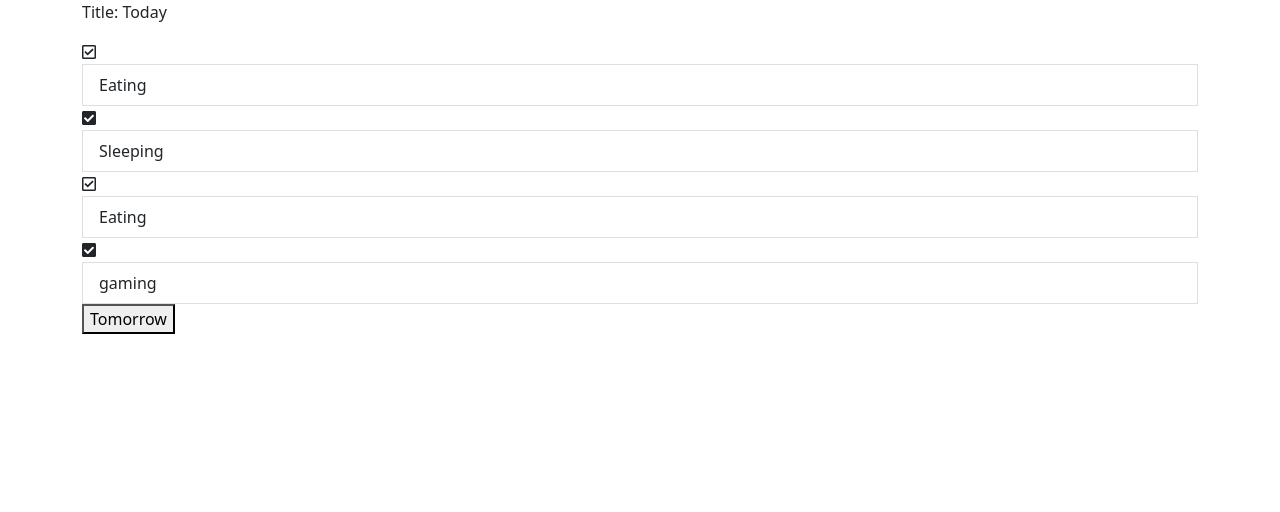
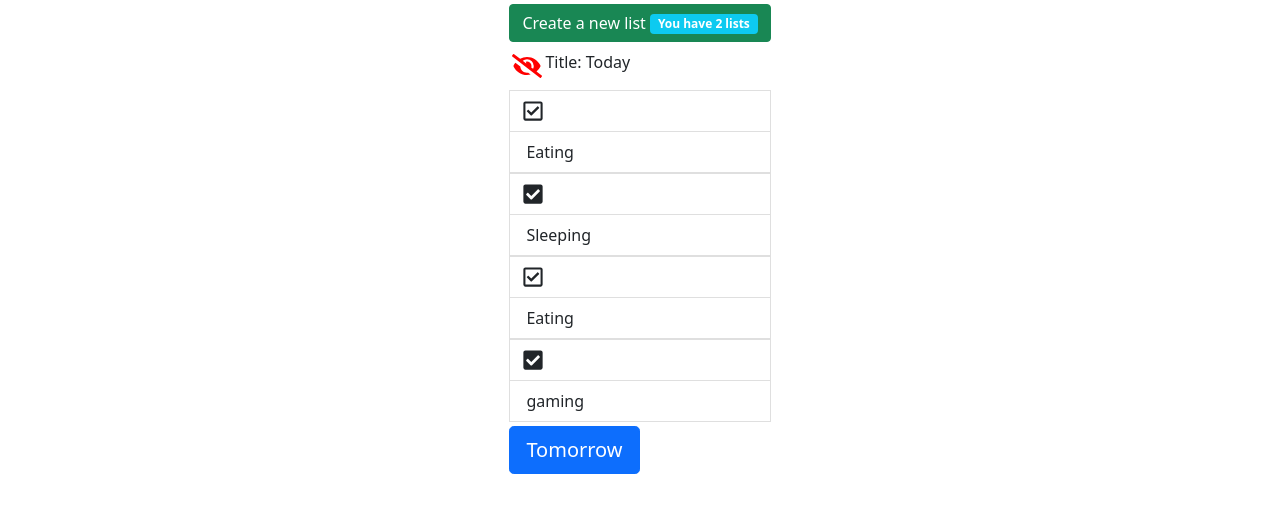
Before and after one commit to iRedFox/TodoList-App, a React (Create React App) app: page / in a window 1280 px wide. Both pictures are taken after a click on the button "Today". Shown: the top 512 px of the page. Built offline with nearby package versions, Linux system fonts and the light colour scheme.

Commit message:
Added the ability to hide a list, create button without functionality and some formatting and refactoring

```diff
--- a/src/App.js
+++ b/src/App.js
@@ -6,7 +6,7 @@ import './App.css';
 class App extends Component {
   render() {
     return <div className="d-flex gap-5 justify-content-center">
-      <main className="container">
+      <main >
         < Listless/>
       </main>
     </div>
--- a/src/components/common/complete.jsx
+++ b/src/components/common/complete.jsx
@@ -2,6 +2,13 @@ import React from "react";
 import { FontAwesomeIcon } from "@fortawesome/react-fontawesome";
 const Complete = ({ completed, onClick }) => {
   const type = completed ? "fas" : "far";
-  return <FontAwesomeIcon onClick={onClick} icon={[type, "check-square"]} />;
+  return (
+    <FontAwesomeIcon
+      onClick={onClick}
+      icon={[type, "check-square"]}
+      transform="grow-6"
+      className="fa-beat"
+    />
+  );
 };
 export default Complete;
--- a/src/components/listless.jsx
+++ b/src/components/listless.jsx
@@ -1,5 +1,6 @@
 import React, { Component } from "react";
 import ItemList from "./itemlist";
+import { FontAwesomeIcon } from "@fortawesome/react-fontawesome";
 
 // this class will store lists of itemlist
 class Listless extends Component {
@@ -8,6 +9,15 @@ class Listless extends Component {
       { id: 0, title: "Today", show: false },
       { id: 1, title: "Tomorrow", show: false },
     ],
+  };
+
+  createList = (title) => {
+    let newList = {
+      id: this.state.lists.length + 1,
+      title: title,
+      show: false,
+    };
+    this.state.lists.push(newList);
   };
 
   // Show a specific list depends on the boolean
@@ -22,10 +32,23 @@ class Listless extends Component {
   // Depends on a boolean it will show a list or button
   listOrBox = (list) => {
     if (list.show) {
-      return <ItemList title={list.title} />;
+      return (
+        <React.Fragment>
+          <FontAwesomeIcon
+            onClick={() => this.showList(list)}
+            icon={["fa", "eye-slash"]}
+            transform="grow-8"
+            pull="left"
+            className="m-2 color:blue"
+          />
+          <ItemList title={list.title} />
+        </React.Fragment>
+      );
     }
     return (
       <button
+        type="button"
+        className="btn btn-primary btn-lg btn-block"
         onClick={() => {
           this.showList(list);
         }}
@@ -38,18 +61,22 @@ class Listless extends Component {
   // This function will render the items depends on listOrBox method
   renderItems = () => {
     const { lists } = this.state;
-    // if it's empty then inform that needs to create a list
-    if (lists.length === 0) return <h1>Please create a list</h1>;
     // create a list of buttons or ItemList depends on state. clicked always FALSE
-    else {
-      return (
-        <ul className="list-group">
-          {lists.map((list) => (
-            <div key={list.id}>{this.listOrBox(list)}</div>
-          ))}
-        </ul>
-      );
-    }
+    return (
+      <React.Fragment>
+        <button className="btn btn-success m-1">
+          Create a new list{" "}
+          <span className="badge bg-info">
+            You have {this.state.lists.length} lists
+          </span>
+        </button>
+        {lists.map((list) => (
+          <div key={list.id} className="m-1">
+            {this.listOrBox(list)}
+          </div>
+        ))}
+      </React.Fragment>
+    );
   };
 
   render() {
--- a/src/components/tasks.jsx
+++ b/src/components/tasks.jsx
@@ -25,13 +25,16 @@ class Tasks extends Component {
     const { tasks } = this.state;
     if (tasks.length === 0) return <p>You have nothing in your list!</p>;
     return (
-      <ul className="list-group">
+      <ul className="list-group list-group-flush">
         {tasks.map((task) => (
           <div key={task.id}>
-            <Complete
-              completed={task.completed}
-              onClick={() => this.handleCheck(task)}
-            />
+            <li className="list-group-item">
+              <Complete
+                completed={task.completed}
+                onClick={() => this.handleCheck(task)}
+              />
+            </li>
+
             <Task title={task.title} />
           </div>
         ))}
--- a/src/fontawesome.js
+++ b/src/fontawesome.js
@@ -1,6 +1,6 @@
 import { library } from '@fortawesome/fontawesome-svg-core'
 import { fab } from '@fortawesome/free-brands-svg-icons'
-import { faCheckSquare } from '@fortawesome/free-solid-svg-icons'
+import { faCheckSquare, faEyeSlash } from '@fortawesome/free-solid-svg-icons'
 import {faCheckSquare as faCheckSquareRagular} from '@fortawesome/free-regular-svg-icons'
 
-library.add(fab, faCheckSquareRagular, faCheckSquare);
+library.add(fab, faEyeSlash, faCheckSquareRagular, faCheckSquare);
--- a/src/index.css
+++ b/src/index.css
@@ -1,13 +1,17 @@
 body {
   margin: 0;
-  font-family: -apple-system, BlinkMacSystemFont, 'Segoe UI', 'Roboto', 'Oxygen',
-    'Ubuntu', 'Cantarell', 'Fira Sans', 'Droid Sans', 'Helvetica Neue',
+  font-family: -apple-system, BlinkMacSystemFont, "Segoe UI", "Roboto", "Oxygen",
+    "Ubuntu", "Cantarell", "Fira Sans", "Droid Sans", "Helvetica Neue",
     sans-serif;
   -webkit-font-smoothing: antialiased;
   -moz-osx-font-smoothing: grayscale;
 }
 
 code {
-  font-family: source-code-pro, Menlo, Monaco, Consolas, 'Courier New',
+  font-family: source-code-pro, Menlo, Monaco, Consolas, "Courier New",
     monospace;
 }
+
+.fa-eye-slash {
+  color: red;
+}
```
Also changed, not shown: src/components/common/createbtn.jsx (deleted, +0 -19 lines).
